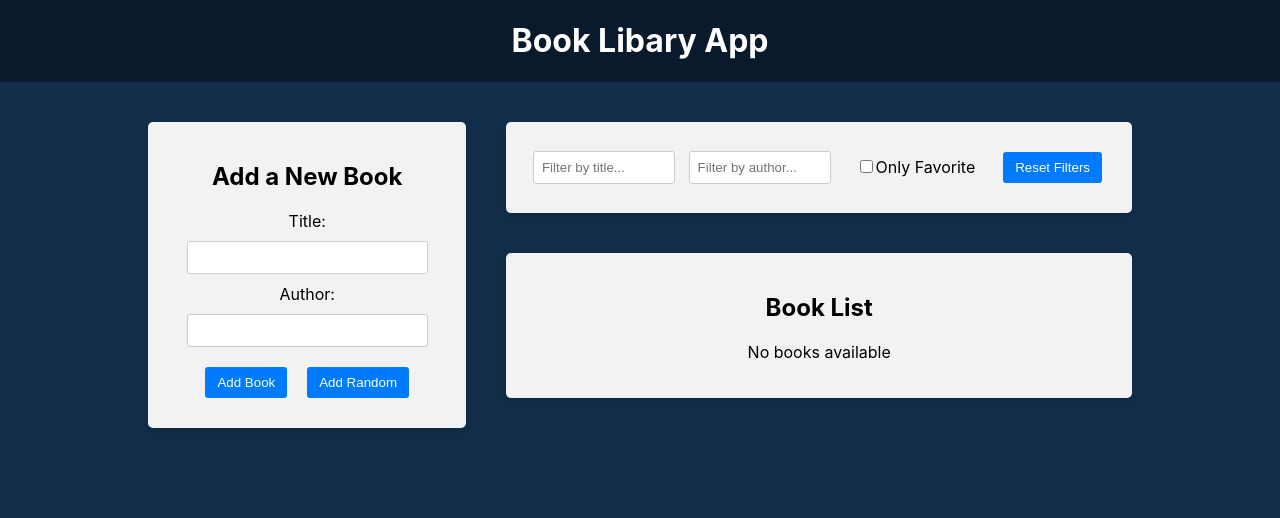
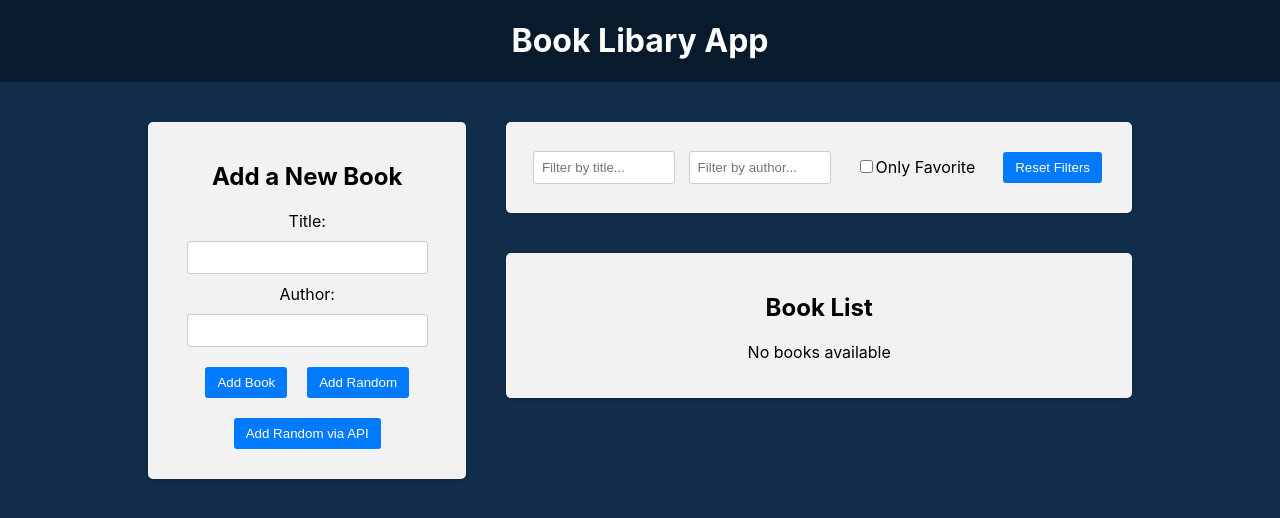
Before and after one commit to admitruk237/Book-Library-App, a React (Create React App) app in the folder frontent/: page / in a window 1280 px wide. Shown: the top 518 px of the page. Built offline with nearby package versions, Linux system fonts and the light colour scheme.

Commit message:
Add random book via API

```diff
--- a/frontent/package.json
+++ b/frontent/package.json
@@ -7,6 +7,7 @@
     "@testing-library/jest-dom": "^5.17.0",
     "@testing-library/react": "^13.4.0",
     "@testing-library/user-event": "^13.5.0",
+    "axios": "^1.7.7",
     "i": "^0.3.7",
     "npm": "^10.8.2",
     "react": "^18.3.1",
--- a/frontent/src/components/BookForm/BookForm.jsx
+++ b/frontent/src/components/BookForm/BookForm.jsx
@@ -1,9 +1,10 @@
 import { useState } from 'react';
 import { useDispatch } from 'react-redux';
+import axios from 'axios';
+import { addBook } from '../../redux/slices/booksSlice';
 import createBookWithId from '../../utils/createBookWithId';
 import booksData from '../../data/books.json';
 import './BookForm.css';
-import { addBook } from '../../redux/slices/booksSlice';
 
 const BookForm = () => {
   const [title, setTitle] = useState('');
@@ -23,6 +24,17 @@
 
       setTitle('');
       setAuthor('');
+    }
+  };
+
+  const handleAddRandomBookViaAPI = async () => {
+    try {
+      const res = await axios.get('http://localhost:4000/random-book');
+      if (res?.data?.title && res?.data?.author) {
+        dispath(addBook(createBookWithId(res.data)));
+      }
+    } catch (error) {
+      console.log('Error fetching random book', error);
     }
   };
 
@@ -52,6 +64,9 @@
         <button type="button" onClick={handleAddRandomBook}>
           Add Random
         </button>
+        <button type="button" onClick={handleAddRandomBookViaAPI}>
+          Add Random via API
+        </button>
       </form>
     </div>
   );
```
Also changed, not shown: 1 other file (tests, documents, lock files or other folders).
